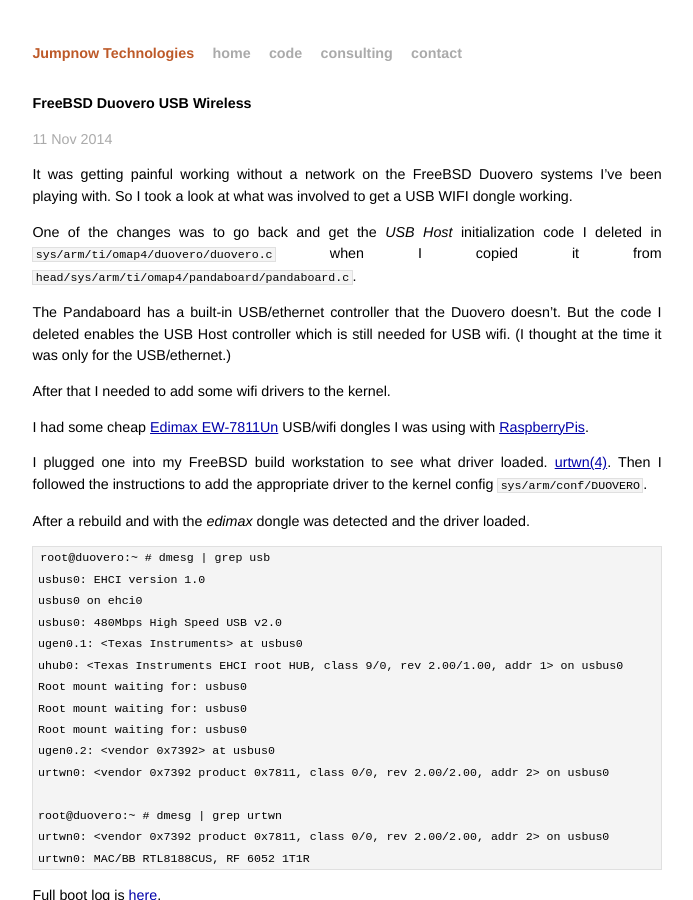
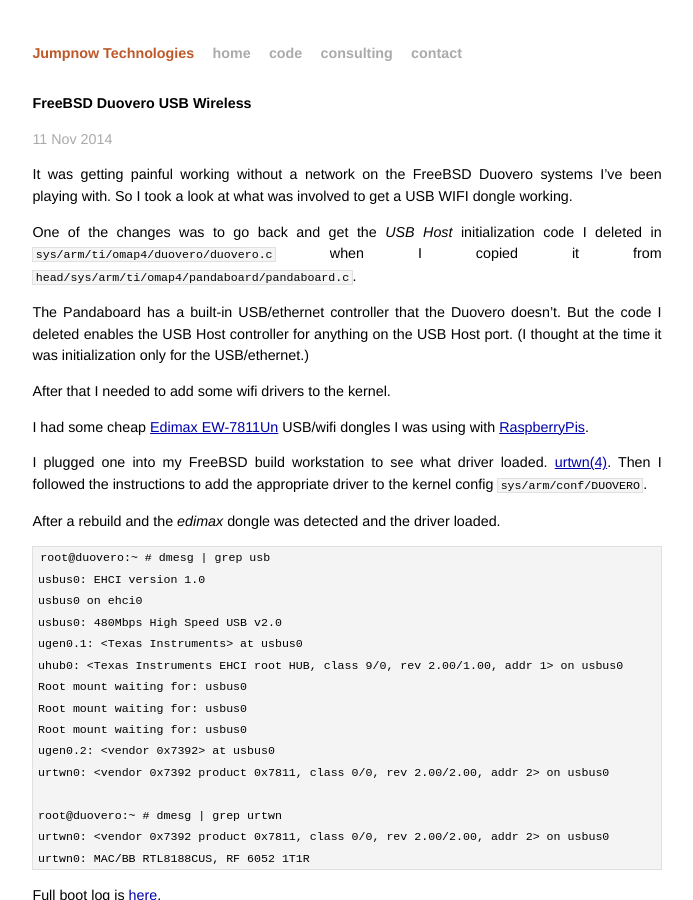
Before and after one commit to jumpnow/jumpnowtek-site, a Jekyll site: the page built from _posts/2014-11-11-FreeBSD-Duovero-USB-Wireless.md, in a window 1280 px wide and 900 px high. Shown: the whole window, without its empty margins (293-986 px from the left). Built offline with Jekyll 4.4.1, drawn with Linux system fonts in a browser that asks for light colours.

Commit message:
More tweaking the wifi post

```diff
--- a/_posts/2014-11-11-FreeBSD-Duovero-USB-Wireless.md
+++ b/_posts/2014-11-11-FreeBSD-Duovero-USB-Wireless.md
@@ -11,7 +11,7 @@ It was getting painful working without a network on the FreeBSD Duovero systems
 
 One of the changes was to go back and get the *USB Host* initialization code I deleted in  `sys/arm/ti/omap4/duovero/duovero.c` when I copied it from `head/sys/arm/ti/omap4/pandaboard/pandaboard.c`.
 
-The Pandaboard has a built-in USB/ethernet controller that the Duovero doesn't. But the code I deleted enables the USB Host controller which is still needed for USB wifi. (I thought at the time it was only for the USB/ethernet.)
+The Pandaboard has a built-in USB/ethernet controller that the Duovero doesn't. But the code I deleted enables the USB Host controller for anything on the USB Host port. (I thought at the time it was initialization only for the USB/ethernet.)
 
 After that I needed to add some wifi drivers to the kernel.
 
@@ -19,7 +19,7 @@ I had some cheap [Edimax EW-7811Un][edimax] USB/wifi dongles I was using with [R
 
 I plugged one into my FreeBSD build workstation to see what driver loaded. [urtwn(4)][urtwn]. Then I followed the instructions to add the appropriate driver to the kernel config `sys/arm/conf/DUOVERO`.
 
-After a rebuild and with the *edimax* dongle was detected and the driver loaded.
+After a rebuild and the *edimax* dongle was detected and the driver loaded.
 
     root@duovero:~ # dmesg | grep usb
     usbus0: EHCI version 1.0
@@ -156,8 +156,7 @@ Rebuilding and booting with the *TRENDnet* plugged in and the conf files adjuste
     Last login: Tue Nov 11 15:22:19 2014 from 192.168.10.120
     FreeBSD 10.1-RC3 (GENERIC) #0 r273437: Tue Oct 21 23:55:15 UTC 2014
 
-And now that there's a network, I enabled the [sshd(8)][sshd] service and logged
-in from another host.
+And now that there's a network, I enabled the [sshd(8)][sshd] service and logged in from another host.
 
     scott@hex:~$ ssh root@192.168.10.120
     Warning: Permanently added '192.168.10.120' (ECDSA) to the list of known hosts.
```
